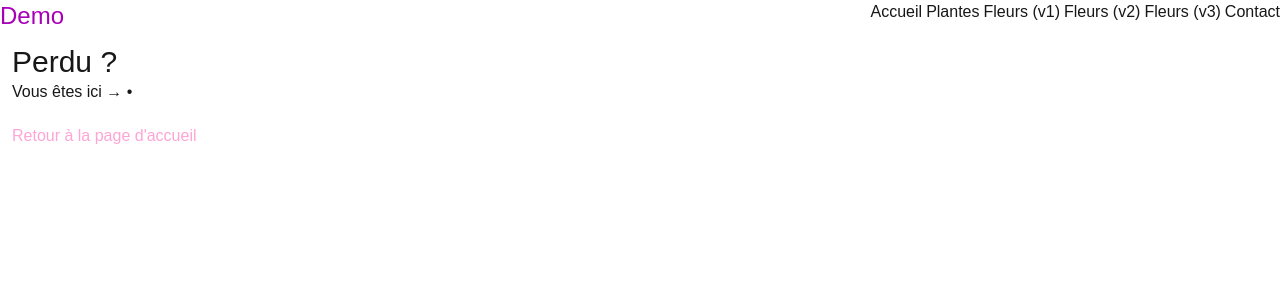
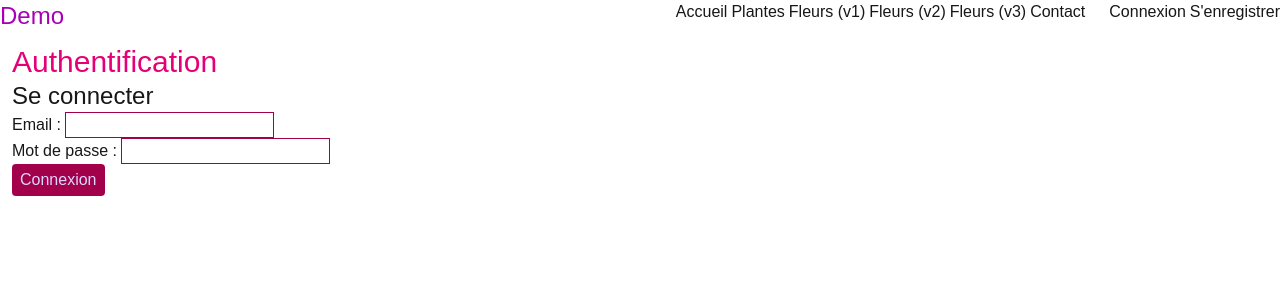
Before and after one commit to Formation-JS/BXL_FS2026_Next__Demo, a Next.js app: page /login in a window 1280 px wide. Before the commit this address had no page. Shown: the top 300 px of the page. Built offline with nearby package versions, Linux system fonts and the light colour scheme; no server answers.

Commit message:
feat: login (auth)

```diff
--- /dev/null
+++ b/src/actions/auth.action.js
@@ -0,0 +1,68 @@
+'use server';
+
+import { cookies } from 'next/headers';
+import { redirect } from 'next/navigation';
+
+export async function authLoginAction(prevState, formData) {
+    // Pour la démo : pas de validation avec zod (no time :D)
+    const data = Object.fromEntries(formData);
+
+    // Traitement des erreurs du form
+    if (!data.email || !data.pwd) {
+        return {
+            error: 'Le formulaire est invalide'
+        };
+    }
+    console.log(data);
+
+    // Contacter la web api pour se connecter (→ JWT)
+    const res = await fetch(`${process.env.URL_WEB_API}/login`, {
+        method: 'POST',
+        headers: { 'Content-Type': 'application/json' },
+        body: JSON.stringify({
+            email: data.email,
+            password: data.pwd
+        })
+    });
+
+    // Traitement de la requete
+    // - En cas d'erreur
+    if (!res.ok) {
+        console.log(await res.json());
+
+        return {
+            error: 'Les crédentials sont invalides'
+        };
+    }
+
+    // - En cas de succes
+    const resData = await res.json();
+
+    //? Création d'une session dans les cookies
+    const cookieManager = await cookies();
+
+    cookieManager.set(
+        "session", // Nom du cookie
+        JSON.stringify(resData), // Les données du cookie (en string !!!)
+        { // La config du cookie
+            httpOnly: true,
+            secure: true,
+            maxAge: 60 * 60,
+            path: '/'
+        }
+    );
+
+    //? Redirection en fin de traitement
+    redirect('/');
+}
+
+export async function authLogoutAction() {
+    const cookieManager = await cookies();
+    cookieManager.delete('session');
+
+    redirect('/')
+}
+
+export async function authGetSession() {
+    return (await cookies()).get('session')?.value;
+}
--- /dev/null
+++ b/src/app/(auth)/layout.jsx
@@ -0,0 +1,9 @@
+
+export default function AuthLayout({ children }) {
+  return (
+    <main className='p-3'>
+      <h1 className='text-3xl text-pink-600'>Authentification</h1>
+      { children }
+    </main>
+  );
+}
--- /dev/null
+++ b/src/app/(auth)/login/page.jsx
@@ -0,0 +1,10 @@
+import LoginForm from '@/compenents/Auth/LoginForm';
+
+export default function LoginPage() {
+    return (
+        <>
+            <h2 className='text-2xl'>Se connecter</h2>
+            <LoginForm />
+        </>
+    );
+}
--- /dev/null
+++ b/src/app/(auth)/register/page.jsx
@@ -0,0 +1,8 @@
+export default function RegisterPage() {
+    return (
+        <>
+            <h2 className='text-2xl'>Création d'un compte</h2>
+            {/* RegisterForm */}
+        </>
+    );
+}
--- /dev/null
+++ b/src/compenents/Auth/LoginForm.jsx
@@ -0,0 +1,33 @@
+'use client';
+
+import { authLoginAction } from '@/actions/auth.action';
+import { useActionState } from 'react';
+
+export default function LoginForm() {
+
+    const [state, handleSubmit, isPending] = useActionState(authLoginAction, { error: null });
+
+    return (
+        <form action={handleSubmit}>
+            <div>
+                <label htmlFor="input-email">Email : </label>
+                <input type="email" id='input-email' name='email'
+                    className='border border-pink-800' />
+            </div>
+            <div>
+                <label htmlFor="input-pwd">Mot de passe : </label>
+                <input type="password" id='input-pwd' name='pwd'
+                    className='border border-pink-800' />
+            </div>
+            <div>
+                <button type="submit" disabled={isPending}
+                    className='bg-pink-800 px-2 py-1 rounded text-violet-200 disabled:bg-gray-700'>
+                    Connexion
+                </button>
+                {state.error && (
+                    <span className='text-violet-600'>{state.error}</span>
+                )}
+            </div>
+        </form>
+    );
+}
--- a/src/ui/NavBar/NavBar.jsx
+++ b/src/ui/NavBar/NavBar.jsx
@@ -1,9 +1,24 @@
-import Link from 'next/link'
+'use client';
+
+import { authGetSession, authLogoutAction } from '@/actions/auth.action';
+import Link from 'next/link';
+import { useEffect, useState } from 'react';
 
 export default function NavBar() {
 
+    const [session, setSession] = useState(null);
+
+    useEffect(() => {
+        authGetSession().then(currentSession => {
+            setSession(currentSession);
+        })
+        console.log('NavBar Effect !');
+    });
+
+    console.log('NavBar Render !');
+
     return (
-        <nav>
+        <nav className='flex flex-row gap-6'>
             <ul className='flex flex-row gap-1'>
                 <li>
                     <Link href="/">Accueil</Link>
@@ -24,6 +39,28 @@ export default function NavBar() {
                     <Link href="/contact">Contact</Link>
                 </li>
             </ul>
+            <ul className='flex flex-row gap-1'>
+                {session ? (
+                    <li>
+                        <button onClick={authLogoutAction}>
+                            Deconnexion
+                        </button>
+                    </li>
+                ) : (
+                    <>
+                        <li>
+                            <button>
+                                <Link href="/login">Connexion</Link>
+                            </button>
+                        </li>
+                        <li>
+                            <button>
+                                <Link href="/register">S'enregistrer</Link>
+                            </button>
+                        </li>
+                    </>
+                )}
+            </ul>
         </nav>
-    )
+    );
 }
```
